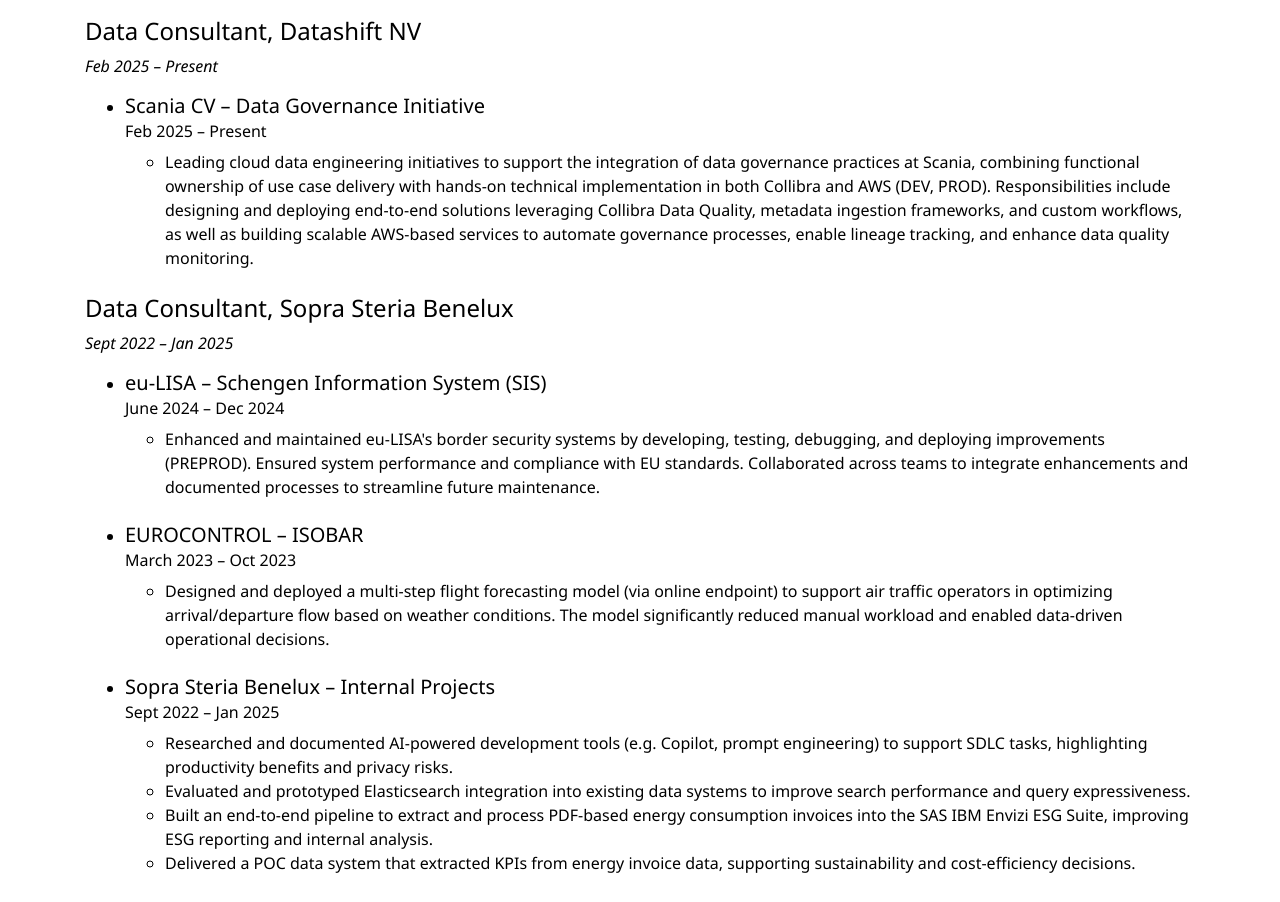
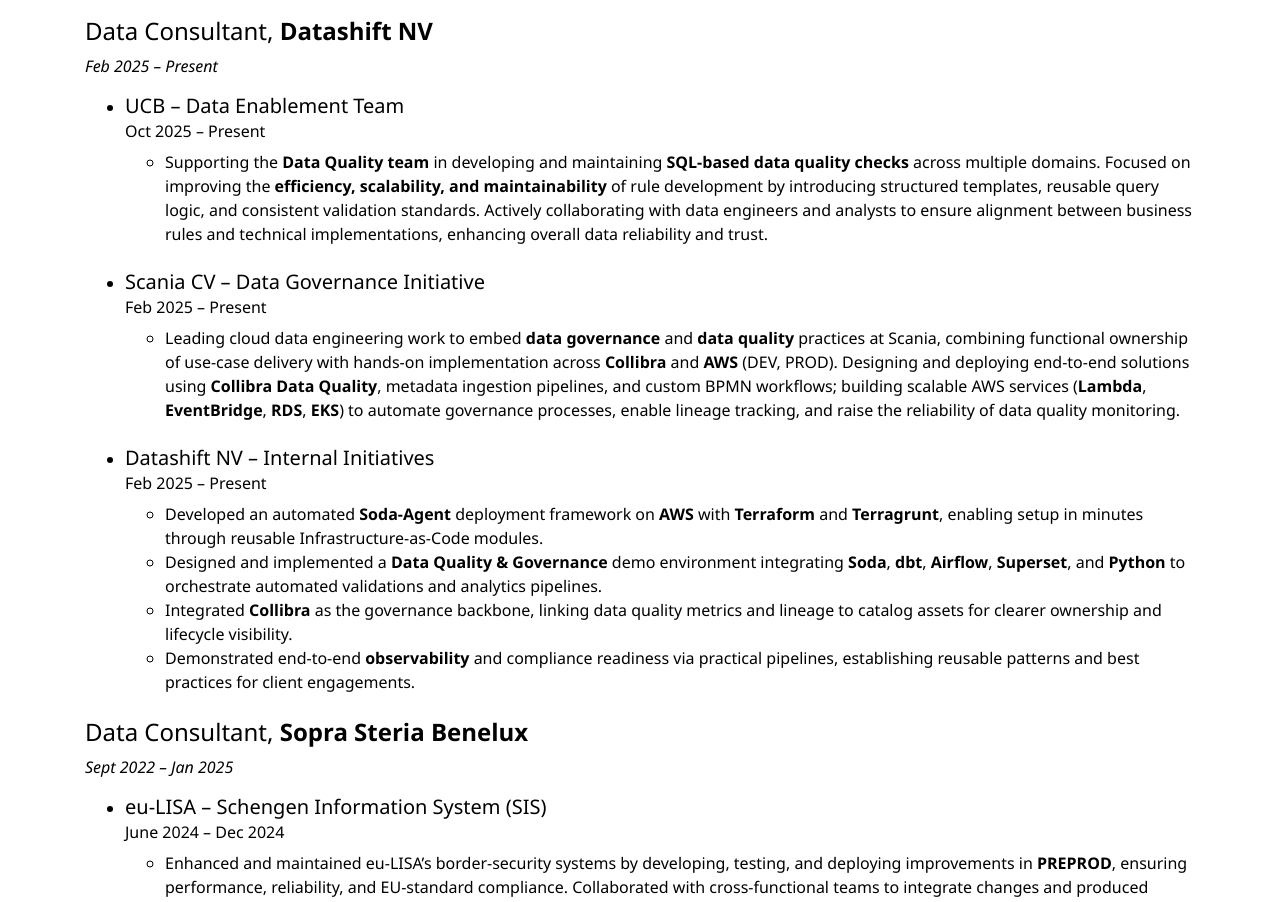
Before and after one commit to arnauudG/arnauudG.github.io, a website: page index.html in a window 1280 px wide. Shown: the part 701-1603 px from the top of the page. Drawn offline with nearby package versions, Linux system fonts and the light colour scheme.

Commit message:
update cv

```diff
--- a/index.html
+++ b/index.html
@@ -51,10 +51,14 @@
     </header>
 
     <!-- Professional Summary -->
+    <!-- Professional Summary -->
     <section>
         <h2 class="section-title">Professional Summary</h2>
         <p class="lead" style="font-size:18px;">
-            Data Consultant with 3 years of experience in designing and delivering data platforms, pipelines, and ML models. Specialized in Infrastructure as Code (IaC) using Terraform across AWS, with hands-on expertise in Python, SQL, and Docker. Proven track record in automating cloud infrastructure, building end-to-end data solutions, and translating business needs into scalable technical architectures.
+            Data Consultant with over three years of experience designing and delivering data systems, platforms, pipelines, and machine learning (ML) models.
+            Specialized in <strong>Infrastructure as Code (IaC)</strong> using <strong>Terraform</strong> on <strong>AWS</strong>, with hands-on expertise in
+            <strong>Python</strong>, <strong>SQL</strong>, and <strong>Docker</strong>. Proven track record in automating cloud infrastructure, building
+            end-to-end data solutions, and translating business needs into scalable technical architectures.
         </p>
     </section>
 
@@ -63,48 +67,101 @@
         <h2 class="section-title">Professional Experience</h2>
 
         <div class="mb-4">
-            <h4>Data Consultant, Datashift NV</h4>
+            <h4>Data Consultant, <strong>Datashift NV</strong></h4>
             <p><em>Feb 2025 – Present</em></p>
             <ul>
                 <li>
+                    <h5>UCB – Data Enablement Team<br><small>Oct 2025 – Present</small></h5>
+                    <ul style="margin-top: 5px;">
+                        <li>
+                            Supporting the <strong>Data Quality team</strong> in developing and maintaining <strong>SQL-based data quality checks</strong> across multiple domains.
+                            Focused on improving the <strong>efficiency, scalability, and maintainability</strong> of rule development by introducing structured
+                            templates, reusable query logic, and consistent validation standards. Actively collaborating with data engineers and analysts
+                            to ensure alignment between business rules and technical implementations, enhancing overall data reliability and trust.
+                        </li>
+                    </ul>
+                </li>
+                <br>
+                <li>
                     <h5>Scania CV – Data Governance Initiative<br><small>Feb 2025 – Present</small></h5>
                     <ul style="margin-top: 5px;">
-                        <li>Leading cloud data engineering initiatives to support the integration of data governance
-                        practices at Scania, combining functional ownership of use case delivery with hands-on
-                        technical implementation in both Collibra and AWS (DEV, PROD). Responsibilities include designing and deploying end-to-end solutions leveraging Collibra
-                        Data Quality, metadata ingestion frameworks, and custom workflows, as well as building
-                        scalable AWS-based services to automate governance processes, enable lineage
-                        tracking, and enhance data quality monitoring.</li>
+                        <li>
+                            Leading cloud data engineering work to embed <strong>data governance</strong> and <strong>data quality</strong> practices at Scania, combining
+                            functional ownership of use-case delivery with hands-on implementation across <strong>Collibra</strong> and <strong>AWS</strong> (DEV, PROD).
+                            Designing and deploying end-to-end solutions using <strong>Collibra Data Quality</strong>, metadata ingestion pipelines, and custom
+                            BPMN workflows; building scalable AWS services (<strong>Lambda</strong>, <strong>EventBridge</strong>, <strong>RDS</strong>, <strong>EKS</strong>) to automate governance processes,
+                            enable lineage tracking, and raise the reliability of data quality monitoring.
+                        </li>
+                    </ul>
+                </li>
+                <br>
+                <li>
+                    <h5>Datashift NV – Internal Initiatives<br><small>Feb 2025 – Present</small></h5>
+                    <ul style="margin-top: 5px;">
+                        <li>
+                            Developed an automated <strong>Soda-Agent</strong> deployment framework on <strong>AWS</strong> with <strong>Terraform</strong> and <strong>Terragrunt</strong>, enabling
+                            setup in minutes through reusable Infrastructure-as-Code modules.
+                        </li>
+                        <li>
+                            Designed and implemented a <strong>Data Quality & Governance</strong> demo environment integrating <strong>Soda</strong>, <strong>dbt</strong>,
+                            <strong>Airflow</strong>, <strong>Superset</strong>, and <strong>Python</strong> to orchestrate automated validations and analytics pipelines.
+                        </li>
+                        <li>
+                            Integrated <strong>Collibra</strong> as the governance backbone, linking data quality metrics and lineage to catalog assets
+                            for clearer ownership and lifecycle visibility.
+                        </li>
+                        <li>
+                            Demonstrated end-to-end <strong>observability</strong> and compliance readiness via practical pipelines, establishing
+                            reusable patterns and best practices for client engagements.
+                        </li>
                     </ul>
                 </li>
             </ul>
         </div>
 
         <div class="mb-4">
-            <h4>Data Consultant, Sopra Steria Benelux</h4>
+            <h4>Data Consultant, <strong>Sopra Steria Benelux</strong></h4>
             <p><em>Sept 2022 – Jan 2025</em></p>
             <ul>
                 <li>
                     <h5>eu-LISA – Schengen Information System (SIS)<br><small>June 2024 – Dec 2024</small></h5>
                     <ul style="margin-top: 5px;">
-                        <li>Enhanced and maintained eu-LISA's border security systems by developing, testing, debugging, and deploying improvements (PREPROD). Ensured system performance and compliance with EU standards. Collaborated across teams to integrate enhancements and documented processes to streamline future maintenance.</li>
+                        <li>
+                            Enhanced and maintained eu-LISA’s border-security systems by developing, testing, and deploying
+                            improvements in <strong>PREPROD</strong>, ensuring performance, reliability, and EU-standard compliance. Collaborated with
+                            cross-functional teams to integrate changes and produced technical documentation to streamline future maintenance.
+                        </li>
                     </ul>
                 </li>
                 <br>
                 <li>
-                    <h5>EUROCONTROL – ISOBAR<br><small>March 2023 – Oct 2023</small></h5>
+                    <h5>Eurocontrol – ISOBAR<br><small>March 2023 – Oct 2023</small></h5>
                     <ul style="margin-top: 5px;">
-                        <li>Designed and deployed a multi-step flight forecasting model (via online endpoint) to support air traffic operators in optimizing arrival/departure flow based on weather conditions. The model significantly reduced manual workload and enabled data-driven operational decisions.</li>
+                        <li>
+                            Designed and deployed a multi-step flight-forecasting model (online <strong>API</strong> endpoint) to help operators
+                            optimize arrival/departure flows under varying weather conditions, reducing manual workload and enabling
+                            data-driven operational decisions.
+                        </li>
                     </ul>
                 </li>
                 <br>
                 <li>
-                    <h5>Sopra Steria Benelux – Internal Projects<br><small>Sept 2022 – Jan 2025</small></h5>
+                    <h5>Sopra Steria Benelux – Internal Initiatives<br><small>Sept 2022 – Jan 2025</small></h5>
                     <ul style="margin-top: 5px;">
-                        <li>Researched and documented AI-powered development tools (e.g. Copilot, prompt engineering) to support SDLC tasks, highlighting productivity benefits and privacy risks.</li>
-                        <li>Evaluated and prototyped Elasticsearch integration into existing data systems to improve search performance and query expressiveness.</li>
-                        <li>Built an end-to-end pipeline to extract and process PDF-based energy consumption invoices into the SAS IBM Envizi ESG Suite, improving ESG reporting and internal analysis.</li>
-                        <li>Delivered a POC data system that extracted KPIs from energy invoice data, supporting sustainability and cost-efficiency decisions.</li>
+                        <li>
+                            Researched and documented <strong>AI-assisted development</strong> tools (e.g., GitHub Copilot, prompt engineering) to
+                            support SDLC tasks, evaluating productivity gains and privacy implications.
+                        </li>
+                        <li>
+                            Prototyped <strong>Elasticsearch</strong> integration into existing data systems to improve search performance and query expressiveness.
+                        </li>
+                        <li>
+                            Built an end-to-end pipeline to extract and process PDF-based energy-consumption invoices into the
+                            <strong>SAS IBM Envizi ESG Suite</strong>, improving ESG reporting and internal analytics.
+                        </li>
+                        <li>
+                            Delivered a PoC data system surfacing energy-invoice <strong>KPIs</strong> to support sustainability tracking and cost-efficiency decisions.
+                        </li>
                     </ul>
                 </li>
             </ul>
```
Also changed, not shown: 1 other file.
